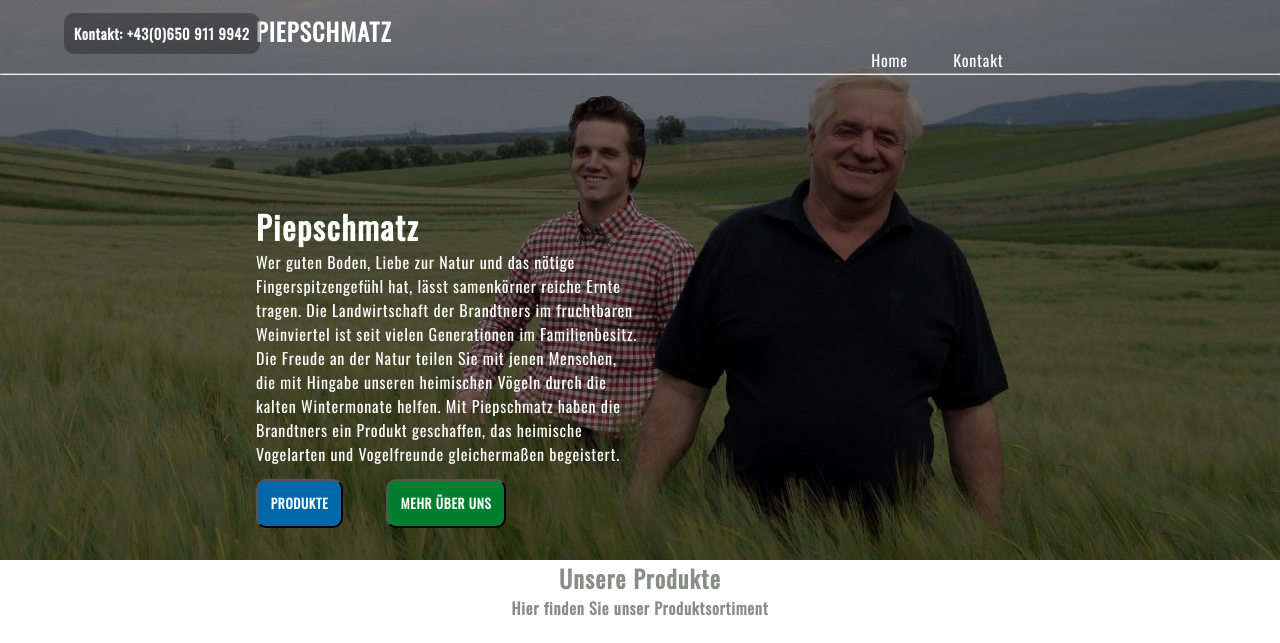
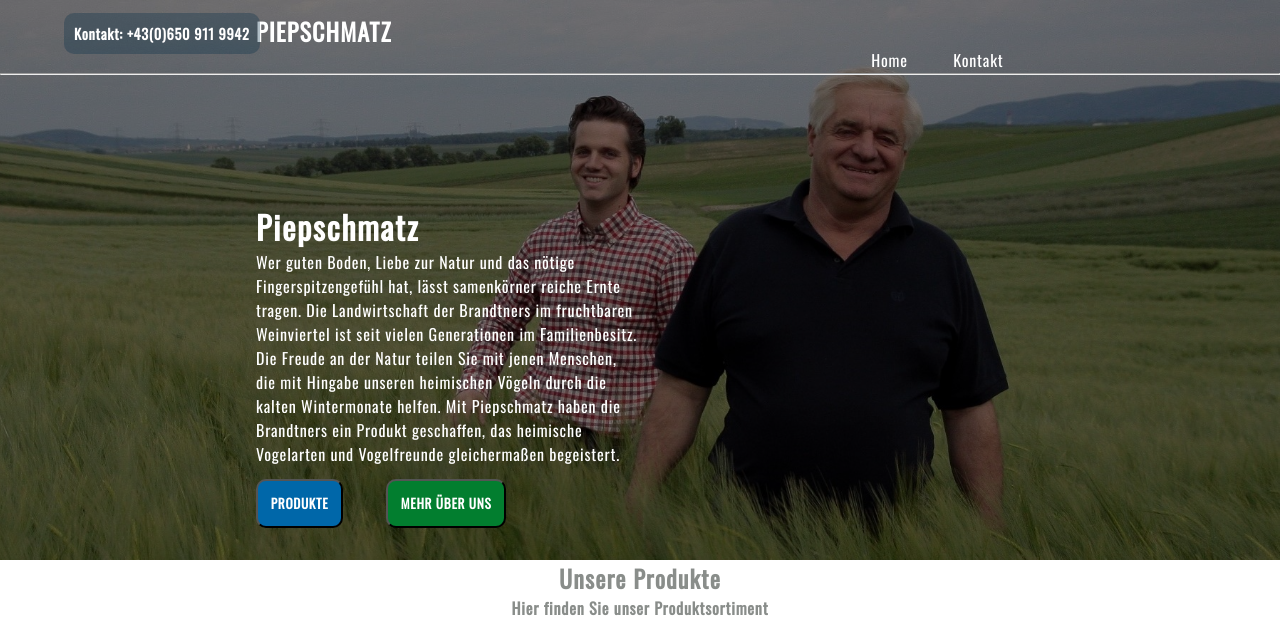
Before and after one commit to linkdom/Piepschmatz_Homepage, a plain HTML site: page index.html in a window 1280 px wide. Shown: the top 643 px of the page. Drawn offline with nearby package versions, Linux system fonts and the light colour scheme.

Commit message:
Changed color of contact do transparent blue

```diff
--- a/css/_headerhero.sass
+++ b/css/_headerhero.sass
@@ -37,7 +37,7 @@
   margin-left: 5%
   margin-top: 1%
   border-radius: 10px
-  background-color: rgba(0, 0, 0, 0.3)
+  background-color: rgba(0, 44, 71, 0.3)
   position: fixed
   font-size: 60%
   padding: 10px
```
Also changed, not shown: css/styles.css, 1 other file.
